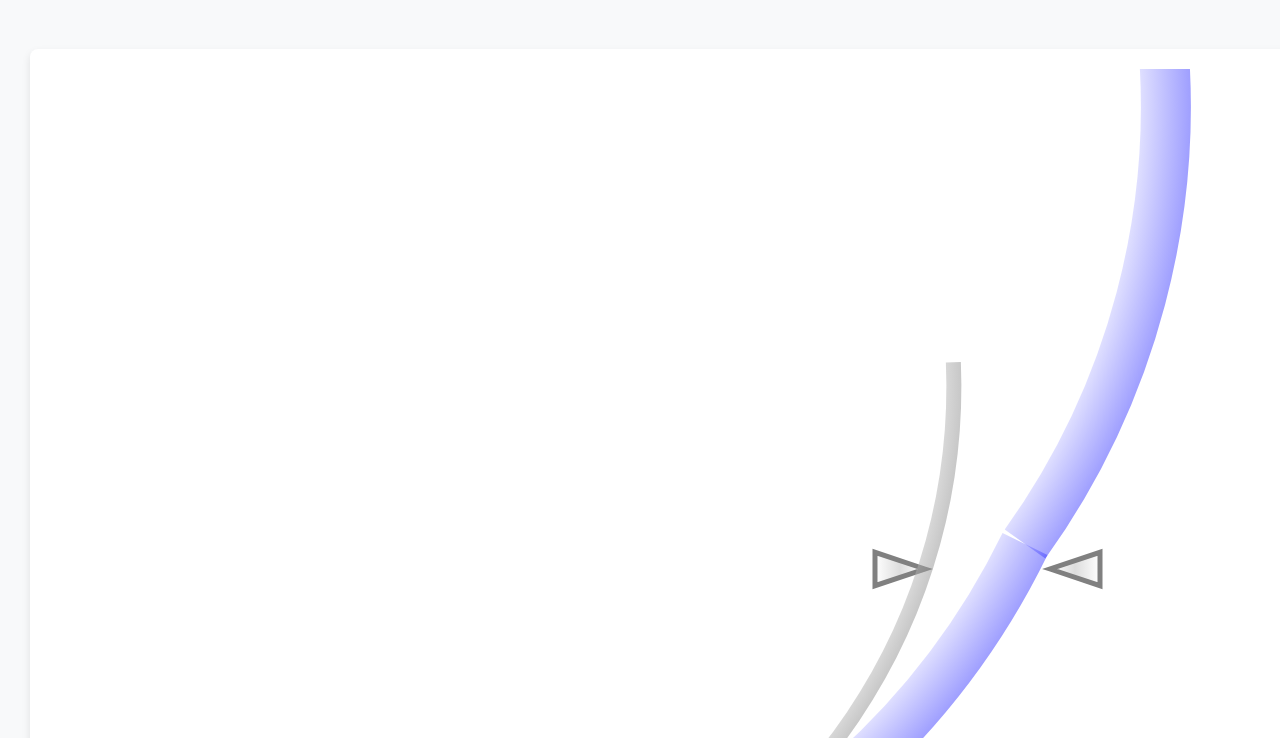
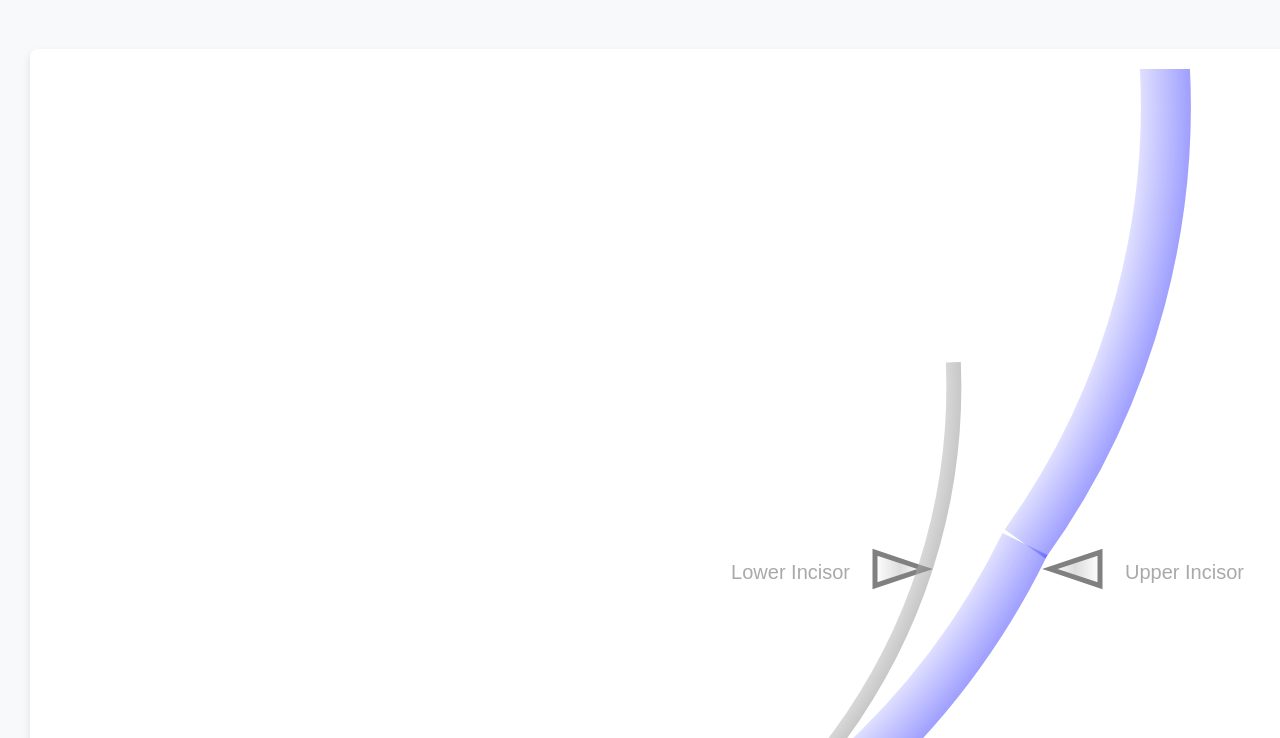
Before and after one commit to ErichBSchulz/tubebend, a website: page index.html in a window 1280 px wide. Shown: the part 62-800 px from the top of the page. Drawn offline with Linux system fonts and the light colour scheme.

Commit message:
seperate appearance from geometry

```diff
--- a/index.html
+++ b/index.html
@@ -283,9 +283,13 @@
     }
 
     function readParams() {
-        return {
-            toothX: 300,
-            toothY: 200,
+      return {
+        appearance: {
+            showLabels: e('showLabels').checked
+        },
+        geometry: {
+            upperIncisorX: 300,
+            upperIncisorY: 200,
             lowerIncisorX: ev('lowerIncisorX'),
             lowerIncisorY: ev('lowerIncisorY'),
             bladeLength: ev('bladeLength'),
@@ -301,14 +305,15 @@
             thickness: ev("thickness"),
             x: ev("x"),
             y: ev("y"),
-            showLabels: e('showLabels').checked
-        };
+        }};
     }
 
     function calculateGeometry(params) {
         const state = {};
-        state.lowerIncisorX = params.toothX + params.lowerIncisorX;
-        state.lowerIncisorY = params.toothY + params.lowerIncisorY;
+        state.upperIncisorX = params.upperIncisorX;
+        state.upperIncisorY = params.upperIncisorY;
+        state.lowerIncisorX = params.upperIncisorX + params.lowerIncisorX;
+        state.lowerIncisorY = params.upperIncisorY + params.lowerIncisorY;
 
         const bladeRadians = Math.asin(params.bladeLength / (params.bladeRadius * 2)) * 2;
         state.bladeCentre = translate({
@@ -333,8 +338,8 @@
 
 
        const toothRotationCentre = {
-            x: params.toothX - 10 / 2,
-            y: params.toothY - 10 / 2
+            x: params.upperIncisorX - 10 / 2,
+            y: params.upperIncisorY - 10 / 2
       }
 
         state.inflection = translate({
@@ -364,7 +369,7 @@
             radius: state.blade.radius + (state.blade.thickness + 10) / 2
         });
 
-        if (intersection !== null && intersection.x > state.bladeTip.x && intersection.y > params.toothY) {
+        if (intersection !== null && intersection.x > state.bladeTip.x && intersection.y > params.upperIncisorY) {
             const tubeBladeAxisBearing = calculateBearing(intersection, state.blade);
             const tube2AxisBearing = calculateBearing(intersection, state.arcParams2);
             state.arcParams2.endAngle = tube2AxisBearing.angle - Math.PI;
@@ -445,11 +450,11 @@
         return state;
     }
 
-    function draw(state) {
+    function draw(state, appearance) {
         ctx.clearRect(0, 0, canvas.width, canvas.height);
 
         // teeth
-        drawTooth({x: 300, y: 200, height: 10, lineWidth: 1});
+        drawTooth({x: state.upperIncisorX, y: state.upperIncisorY, height: 10, lineWidth: 1});
         drawTooth({x: state.lowerIncisorX, y: state.lowerIncisorY, height: -10, lineWidth: 1});
         // blade
         drawArc(state.blade);
@@ -468,7 +473,7 @@
         // fiducial
         drawArc(state.arcParams);
         // labels
-        if (state.params.showLabels) {
+        if (appearance.showLabels) {
             label({x: state.lowerIncisorX, y: state.lowerIncisorY, text: 'Lower Incisor', alignment: 'left'});
             label({x: 300, y: 200, text: 'Upper Incisor', alignment: 'right'});
             label({x: state.bladeTip.x, y: state.bladeTip.y, text: 'Blade', alignment: 'above'});
@@ -479,9 +484,9 @@
 
     function redraw() {
         updateValues();
-        const params = readParams();
-        const state = calculateGeometry(params);
-        draw(state);
+        const {appearance, geometry} = readParams();
+        const state = calculateGeometry(geometry);
+        draw(state, appearance);
     }
 
     // cartesian translation
```
